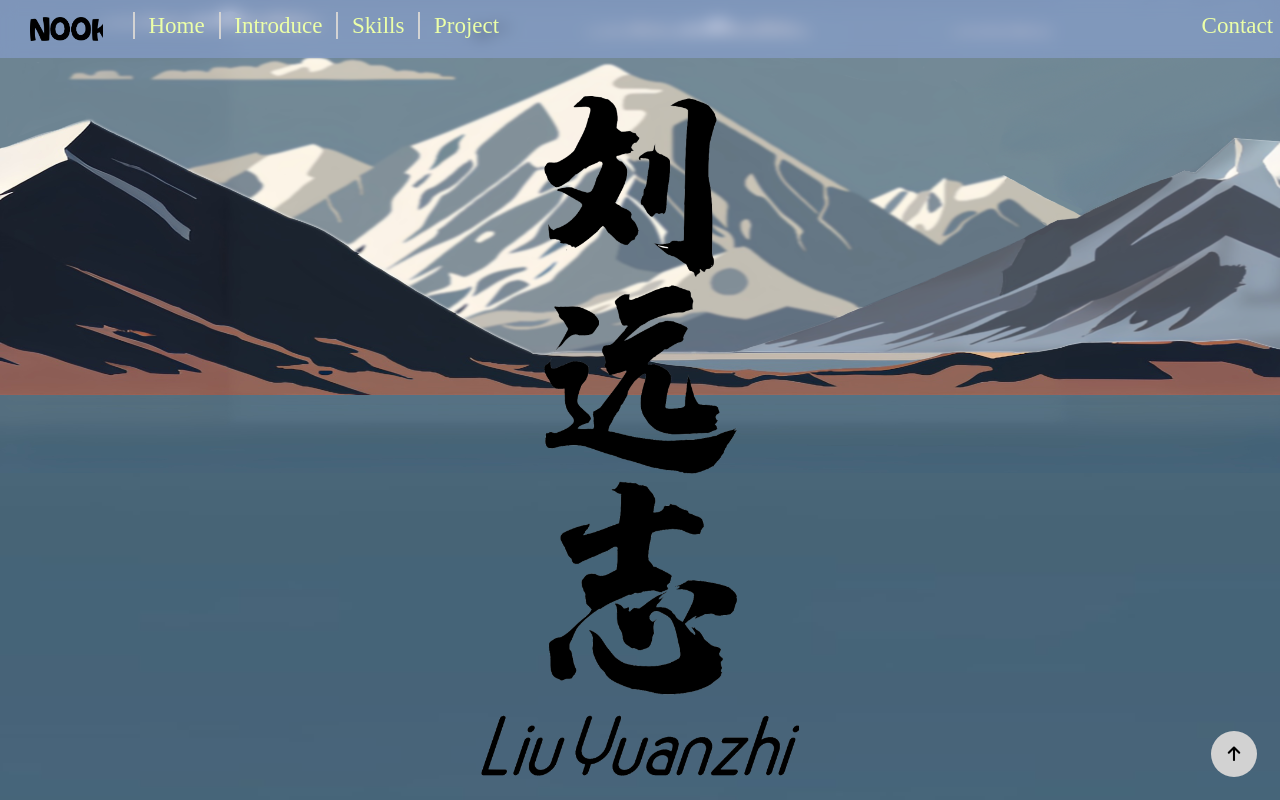
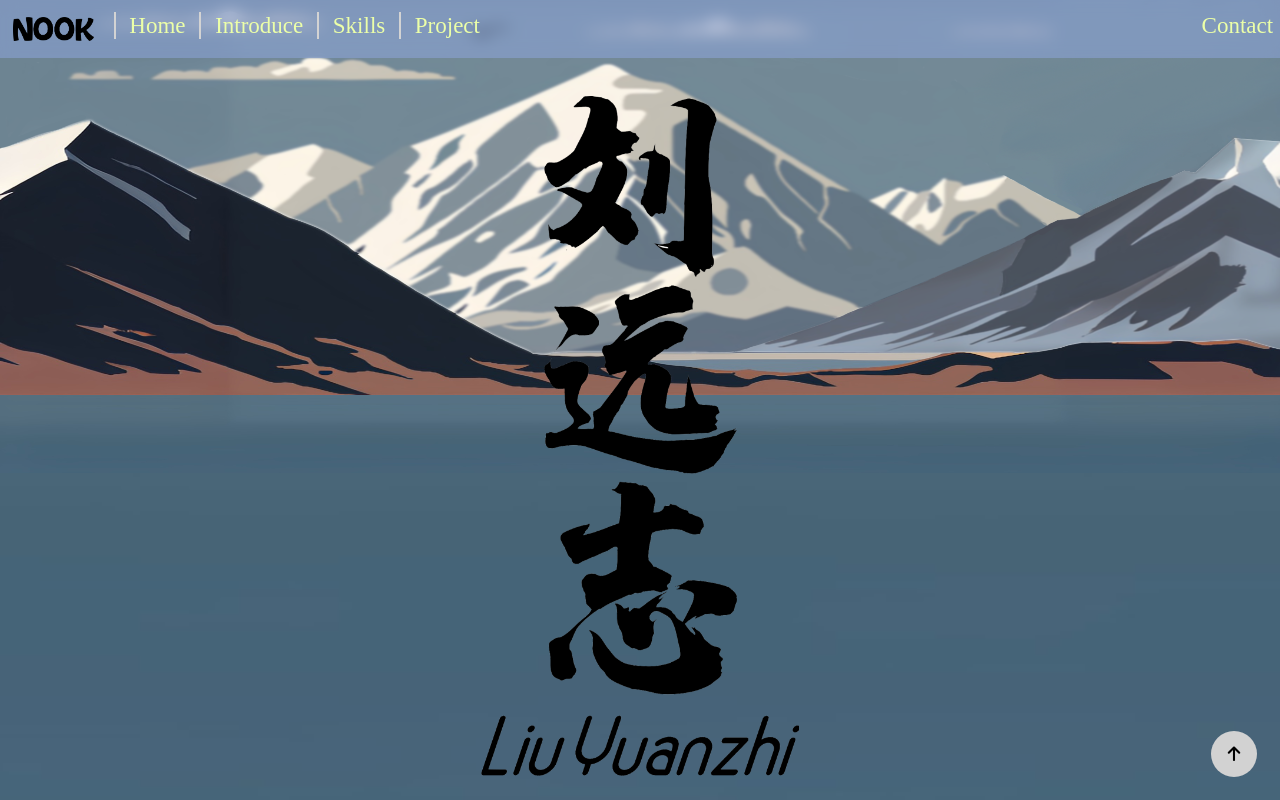
Before and after one commit to Nook001/nook.github.io, a plain HTML site: page index.html in a window 1280 px wide. Shown: the top 800 px of the page. Drawn offline with Linux system fonts and the light colour scheme.

Commit message:
Add files via upload

```diff
--- a/css/index.css
+++ b/css/index.css
@@ -25,7 +25,7 @@ body {
     /* 弹性盒子 */
     display: flex;
     justify-content: space-between;
-    gap: 1rem;
+
     /* 位置固定在顶部 */
     position: absolute;
     /* 填充宽度 高度*/
@@ -79,7 +79,7 @@ body {
     background-image: url("../images/nook.png");
     background-size: 3.5rem auto;
     background-repeat: no-repeat;
-    background-position: 1.3rem center;
+    background-position: center center;
 }
 
 /*
```
